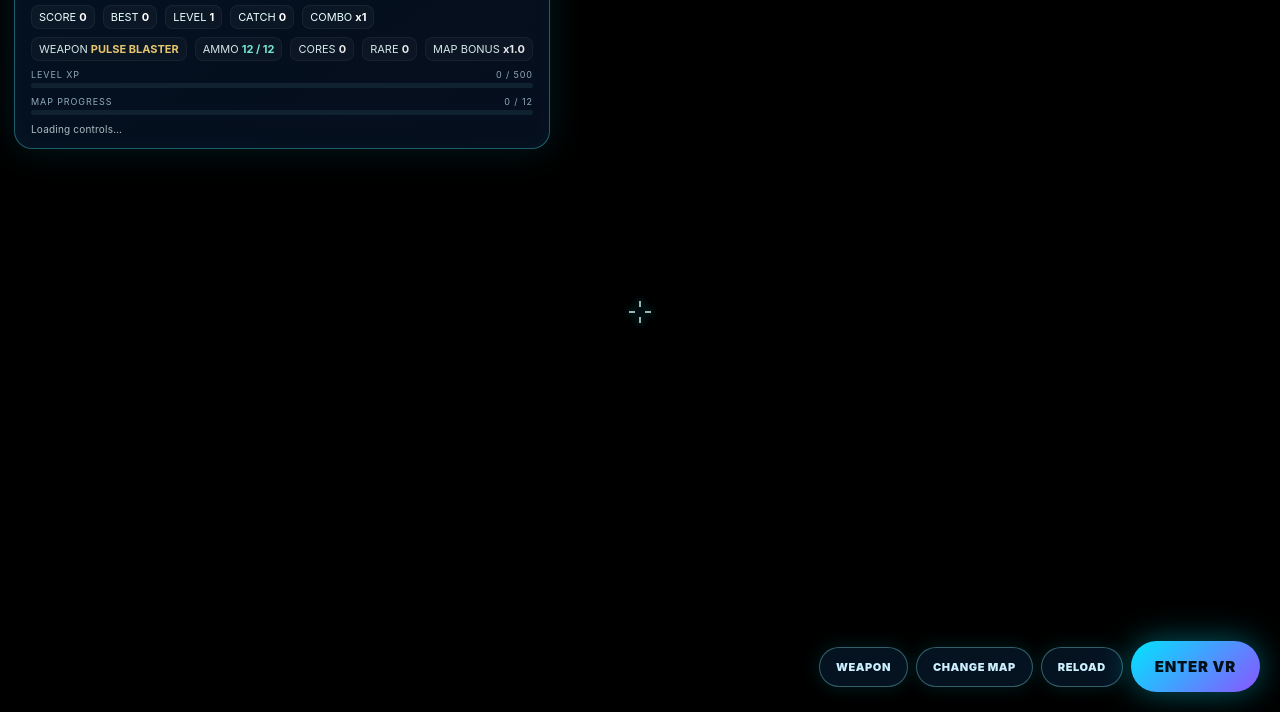
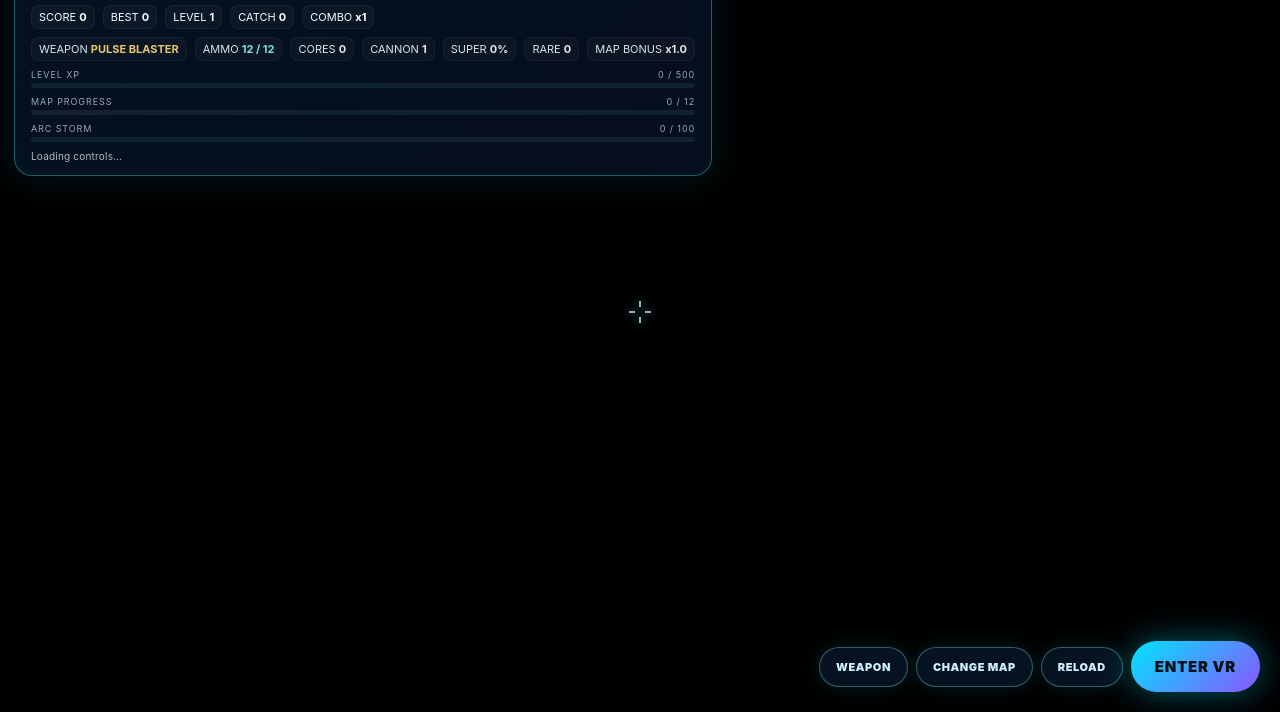
Before and after one commit to jm8651943-del/vr-fish-game, a website with bundled scripts: page public/index.html in a window 1280 px wide. Shown: the part 88-800 px from the top of the page. Built offline with nearby package versions, Linux system fonts and the light colour scheme.

Commit message:
Add cannon power and super meter HUD

```diff
--- a/public/index.html
+++ b/public/index.html
@@ -30,6 +30,8 @@
       <span class="stat weapon">WEAPON <b id="weapon">PULSE BLASTER</b></span>
       <span class="stat ammo">AMMO <b id="ammo">12 / 12</b></span>
       <span class="stat">CORES <b id="cores">0</b></span>
+      <span class="stat">CANNON <b id="cannonPower">1</b></span>
+      <span class="stat super">SUPER <b id="superCharge">0%</b></span>
       <span class="stat">RARE <b id="rare">0</b></span>
       <span class="stat">MAP BONUS <b id="mapBonus">x1.0</b></span>
     </div>
@@ -38,6 +40,8 @@
     <div class="xp"><i id="xpbar"></i></div>
     <div class="meter-label"><span>MAP PROGRESS</span><span id="mapProgressText">0 / 12</span></div>
     <div class="xp map-progress"><i id="mapProgress"></i></div>
+    <div class="meter-label"><span>ARC STORM</span><span id="superText">0 / 100</span></div>
+    <div class="xp super-progress"><i id="superBar"></i></div>
     <div id="hint">Loading controls…</div>
   </div>
 
```
